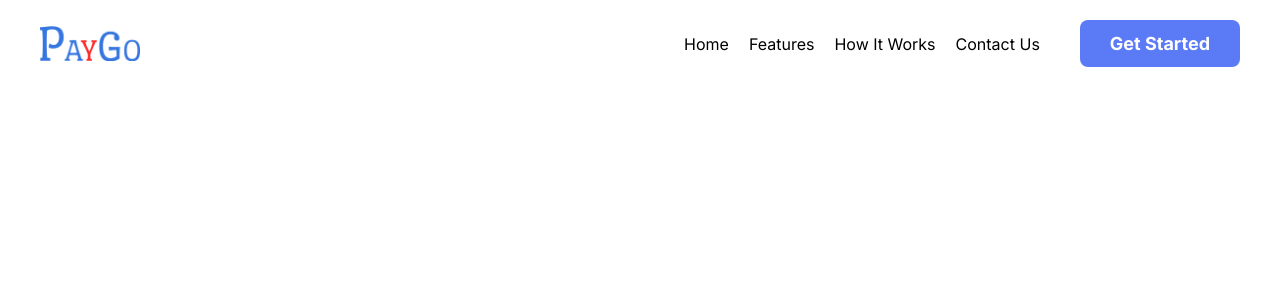
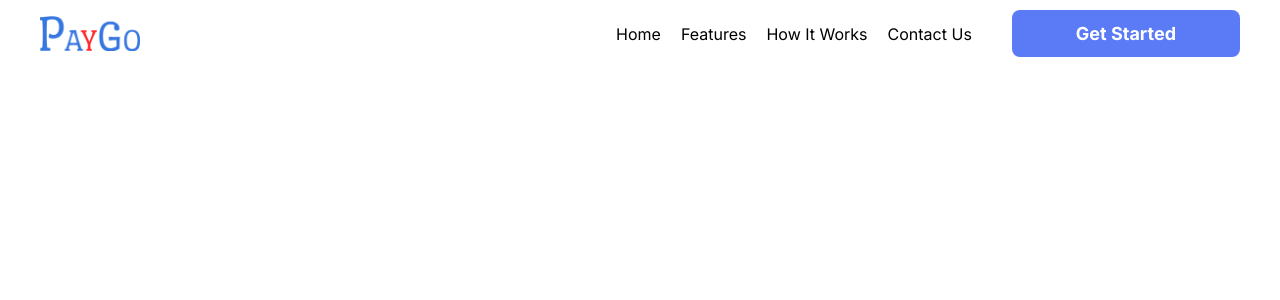
Before and after one commit to De-Project-Company/Paygo-React, a React (Vite) app: page / in a window 1280 px wide. Shown: the top 300 px of the page. Built offline with nearby package versions, Linux system fonts and the light colour scheme.

Commit message:
style: improve styling and update variable colors

```diff
--- a/src/styles/common.module.css
+++ b/src/styles/common.module.css
@@ -1,21 +1,30 @@
 .fullBleed {
-	padding: 1rem 2rem;
+	padding-inline: 2rem;
 
 	@media screen and (min-width: 65.625rem) {
 		padding-inline:  4rem;
 	}
 
-	@media screen and (min-width: 90em) {
+	@media screen and (min-width: 93.75em) {
 		padding-inline:  calc(var(--extra-width) / 2);
 	}
 }
 
 .btn {
-	background-color: var(--primary500);
+	background: var(--primary500);
 	padding: 1rem 3rem;
 	color: var(--white);
 	font-weight: 700;
 	border-radius: 8px;
+
+	&.secondary {
+		color: var(--primary500);
+		background-color: var(--white);
+	}
+
+	  @media screen and (min-width: 56.25em) {
+		padding: 1rem 6.4rem;
+	  }
 }
 
 .overlayContainer {
@@ -25,7 +34,7 @@
 	top: 0;
 	left: 0;
 	background-color: var(--primary500);
-	opacity: 0.3;
+	opacity: 0.6;
 	z-index: 1;
 
 	@media screen and (min-width: 56.3125em) {
```
